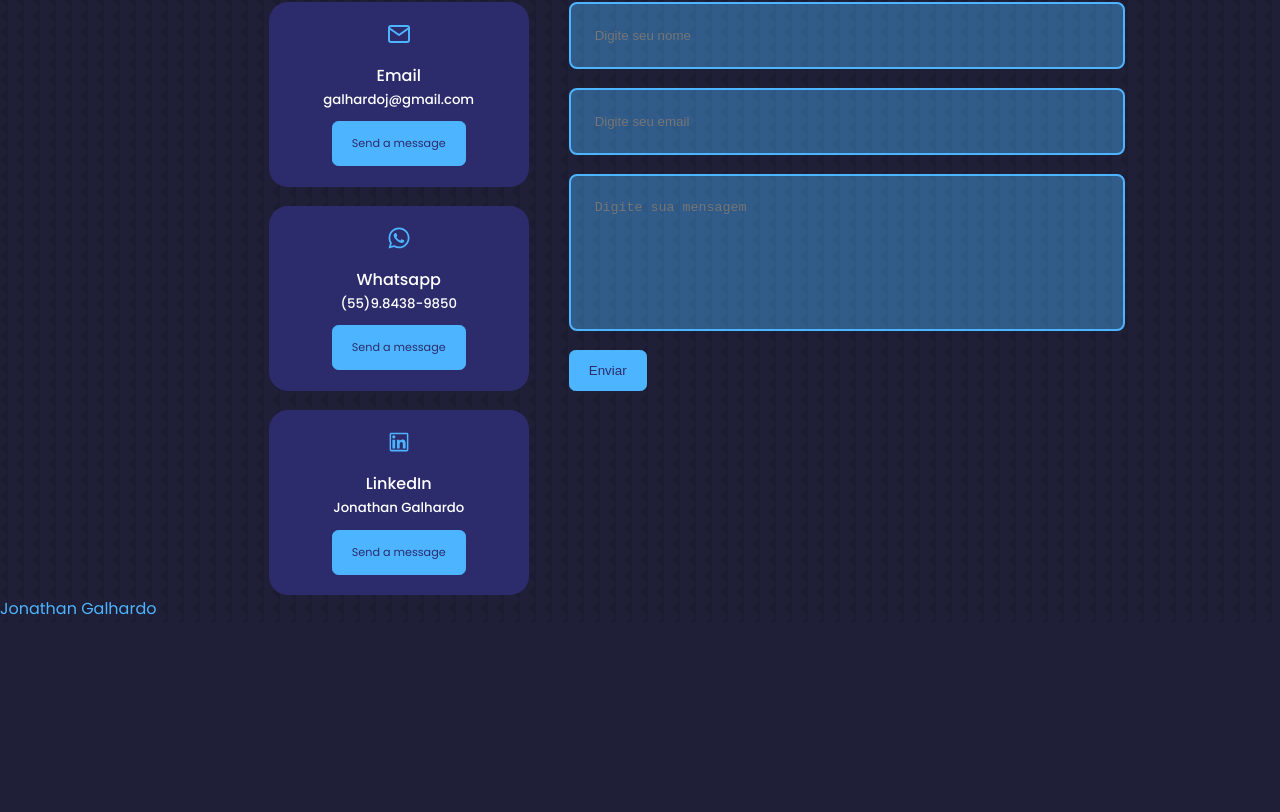
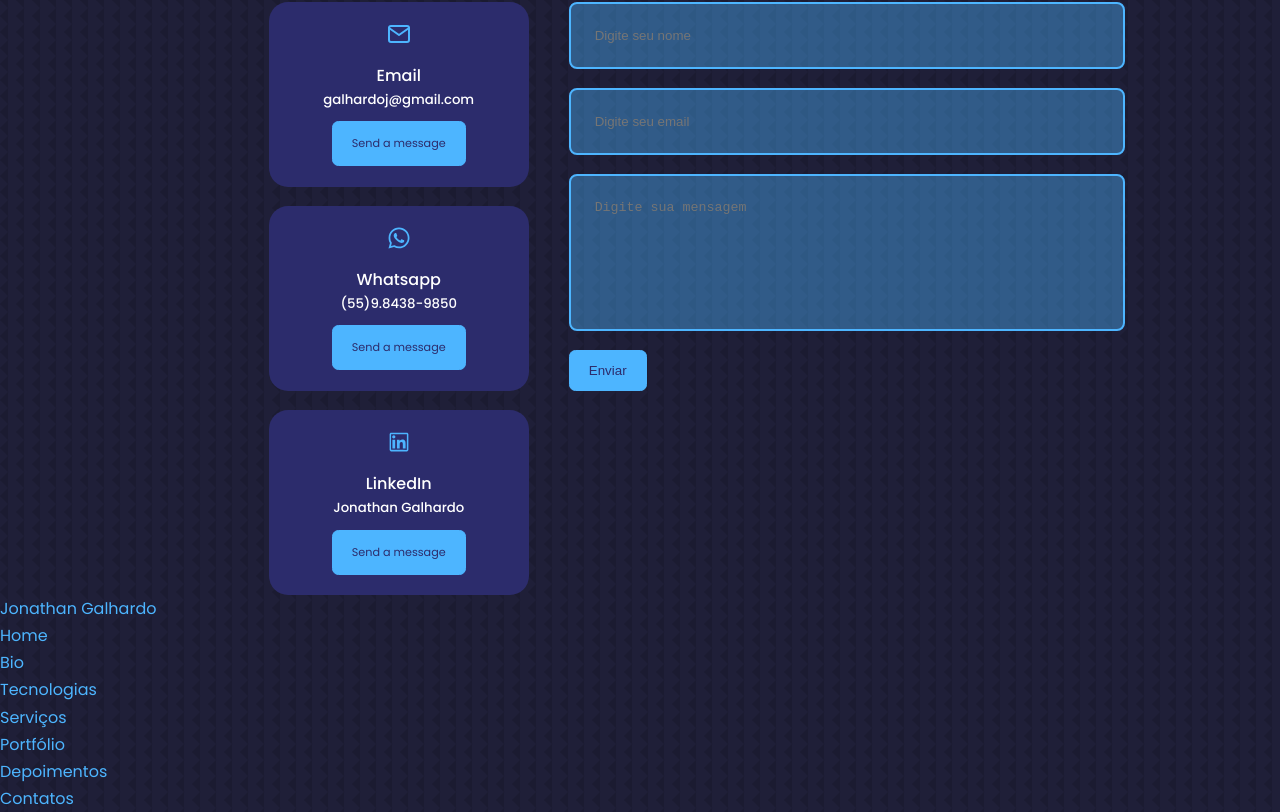
Before and after one commit to Jonathan-Galhardo/Portfolio-React, a React (Create React App) app: page / in a window 1280 px wide. Shown: the part 4824-5636 px from the top of the page. Before the commit the page ends 5446 px from the top, so only its background shows below. Built offline with nearby package versions, Linux system fonts and the light colour scheme.

Commit message:
Links Footer

```diff
--- a/src/components/footer/Footer.jsx
+++ b/src/components/footer/Footer.jsx
@@ -5,6 +5,18 @@ const Footer = () => {
   return (
     <footer>
       <a href="#" className='footer__logo'>Jonathan Galhardo</a>
+
+
+      <ul className='links'>
+        <li><a href='#'>Home</a></li>
+        <li><a href='#about'>Bio</a></li>
+        <li><a href='#experience'>Tecnologias</a></li>
+        <li><a href='#services'>Serviços</a></li>
+        <li><a href='#portfolio'>Portfólio</a></li>
+        <li><a href='#testimonials'>Depoimentos</a></li>
+        <li><a href='#contact'>Contatos</a></li>
+
+      </ul>
     </footer>
   )
 }
```
